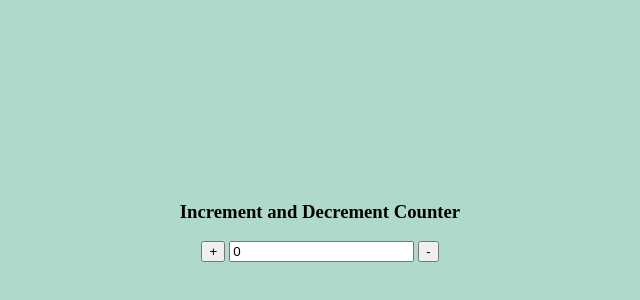
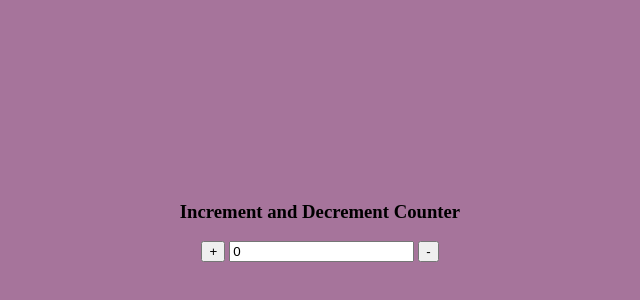
Before and after one commit to amaan-bhati/increment-decrement-counter, a plain HTML site: page index.html in a window 1280 px wide. Shown: the part 186-486 px from the top of the page, without its empty margins (328-968 px from the left). Drawn offline with Linux system fonts and the light colour scheme.

Commit message:
additional css changes

```diff
--- a/index.html
+++ b/index.html
@@ -12,7 +12,7 @@
        display:flex;
  justify-content: center;
  align-items: center;
- background-color: rgb(175, 218, 203);
+ background-color: rgba(158, 103, 146, 0.911);
  flex-direction: column;
      }
    </style>
```
